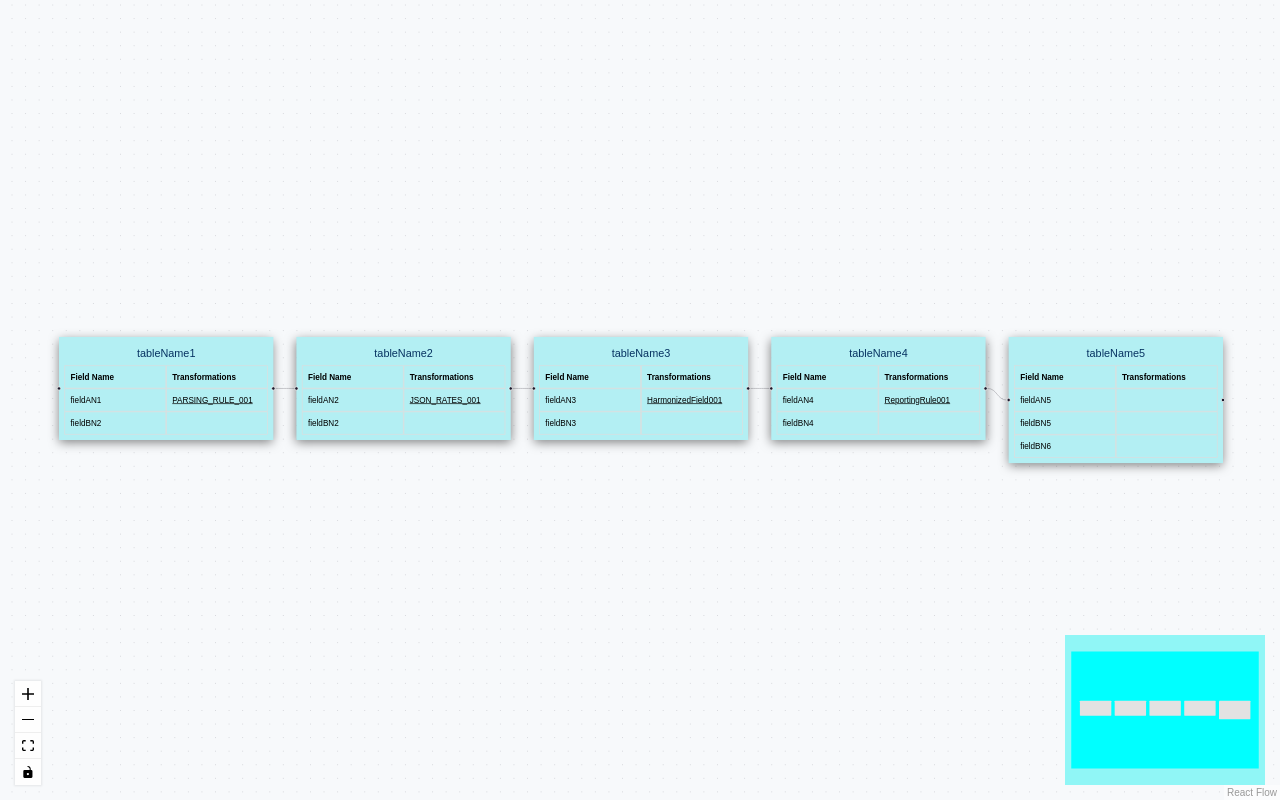
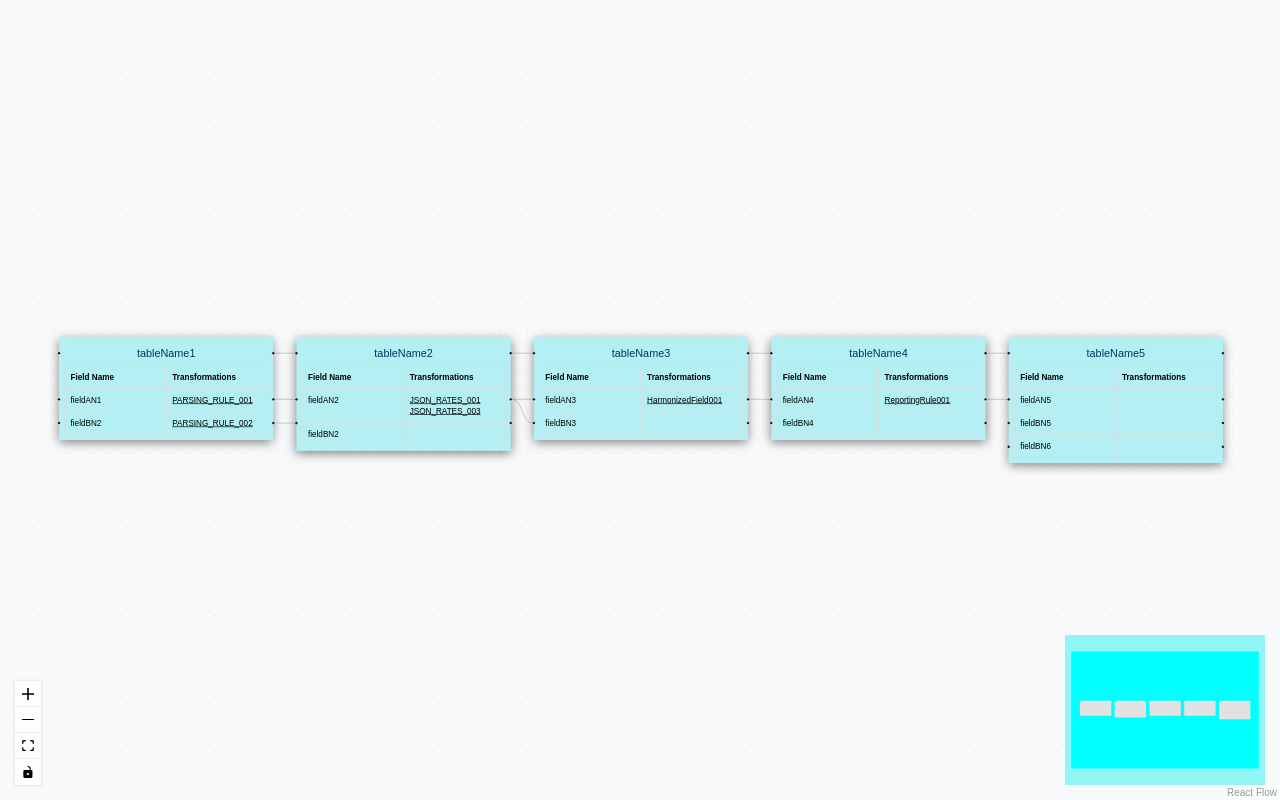
Before and after one commit to pks9862728888/react-flow-demo, a Next.js app: page / in a window 1280 px wide. Built offline with nearby package versions, Linux system fonts and the light colour scheme.

Commit message:
Added capability to display column level lineage

```diff
--- a/src/app/components/ProviderFlow.tsx
+++ b/src/app/components/ProviderFlow.tsx
@@ -20,51 +20,59 @@ const initialNodes: Node[] = [
   {
     id: '1', type: 'tableNode',
     data: {
+      id: 1,
       datasetName: 'tableName1',
       headerColumns: tableNodeHeaderCols,
-      dataRows: [{id: 1, fieldName: 'fieldAN1', transformations: [{id: 1, ruleId: "PARSING_RULE_001", type: "PARSING"}]},
-        {id: 2, fieldName: 'fieldBN2', transformations: []}]
+      dataRows: [{id: 1, colSeq: 0, fieldName: 'fieldAN1', transformations: [{id: 1, ruleId: "PARSING_RULE_001", type: "PARSING"}]},
+        {id: 2, colSeq: 1, fieldName: 'fieldBN2', transformations: [{id: 2, ruleId: "PARSING_RULE_002", type: "PARSING"}]}]
     },
     position: {x: 100, y: 100}
   },
   {
     id: '2', type: 'tableNode',
     data: {
+      id: 2,
       datasetName: 'tableName2',
       headerColumns: tableNodeHeaderCols,
-      dataRows: [{id: 1, fieldName: 'fieldAN2', transformations: [{id: 1, ruleId: "JSON_RATES_001", type: "JSON"}]},
-        {id: 2, fieldName: 'fieldBN2', transformations: []}]
+      dataRows: [{id: 1, colSeq: 0, fieldName: 'fieldAN2',
+          transformations: [
+            {id: 1, ruleId: "JSON_RATES_001", type: "JSON"},
+            {id: 2, ruleId: "JSON_RATES_003", type: "JSON"}]},
+        {id: 2, colSeq: 1, fieldName: 'fieldBN2', transformations: []}]
     },
     position: {x: 450, y: 100}
   },
   {
     id: '3', type: 'tableNode',
     data: {
+      id: 3,
       datasetName: 'tableName3',
       headerColumns: tableNodeHeaderCols,
-      dataRows: [{id: 1, fieldName: 'fieldAN3', transformations: [{id: 1, ruleId: "HarmonizedField001", type: "HRF"}]},
-        {id: 2, fieldName: 'fieldBN3', transformations: []}]
+      dataRows: [{id: 1, colSeq: 0, fieldName: 'fieldAN3', transformations: [{id: 1, ruleId: "HarmonizedField001", type: "HRF"}]},
+        {id: 2, colSeq: 1, fieldName: 'fieldBN3', transformations: []}]
     },
     position: {x: 800, y: 100}
   },
   {
     id: '4', type: 'tableNode',
     data: {
+      id: 4,
       datasetName: 'tableName4',
       headerColumns: tableNodeHeaderCols,
-      dataRows: [{id: 1, fieldName: 'fieldAN4', transformations: [{id: 1, ruleId: "ReportingRule001", type: "RF"}]},
-        {id: 2, fieldName: 'fieldBN4', transformations: []}]
+      dataRows: [{id: 1, colSeq: 0, fieldName: 'fieldAN4', transformations: [{id: 1, ruleId: "ReportingRule001", type: "RF"}]},
+        {id: 2, colSeq: 1, fieldName: 'fieldBN4', transformations: []}]
     },
     position: {x: 1150, y: 100}
   },
   {
     id: '5', type: 'tableNode',
     data: {
+      id: 5,
       datasetName: 'tableName5',
       headerColumns: tableNodeHeaderCols,
-      dataRows: [{id: 1, fieldName: 'fieldAN5', transformations: []},
-        {id: 2, fieldName: 'fieldBN5', transformations: []},
-        {id: 3, fieldName: 'fieldBN6', transformations: []}
+      dataRows: [{id: 1, colSeq: 0, fieldName: 'fieldAN5', transformations: []},
+        {id: 2, colSeq: 1, fieldName: 'fieldBN5', transformations: []},
+        {id: 3, colSeq: 2, fieldName: 'fieldBN6', transformations: []}
       ]
     },
     position: {x: 1500, y: 100}
@@ -73,13 +81,22 @@ const initialNodes: Node[] = [
 
 const initialEdges: EdgeBase[] = [
   // Table level lineage
-  {id: 'e1-2', source: '1', target: '2'},
-  {id: 'e2-3', source: '2', target: '3'},
-  {id: 'e3-4', source: '3', target: '4'},
-  {id: 'e4-5', source: '4', target: '5'},
+  {id: 'e1-2', source: '1', target: '2', sourceHandle: '1-source'},
+  {id: 'e2-3', source: '2', target: '3', sourceHandle: '2-source'},
+  {id: 'e3-4', source: '3', target: '4', sourceHandle: '3-source'},
+  {id: 'e4-5', source: '4', target: '5', sourceHandle: '4-source'},
 
   // Table column level lineage
-
+  // Parsing to json layer
+  {id: "e1-2-col1-1", source: "1", target: "2", sourceHandle: "1-1-source", targetHandle: '2-1-target'},
+  {id: "e1-2-col2-2", source: "1", target: "2", sourceHandle: "1-2-source", targetHandle: '2-2-target'},
+  // Json layer to harmonized fields layer
+  {id: "e2-3-col1-1", source: "2", target: "3", sourceHandle: "2-1-source", targetHandle: '3-1-target'},
+  {id: "e2-3-col1-2", source: "2", target: "3", sourceHandle: "2-1-source", targetHandle: '3-2-target'},
+  // Harmonized field layer to reporting field layer
+  {id: "e3-4-col1-1", source: "3", target: "4", sourceHandle: "3-1-source", targetHandle: '4-1-target'},
+  // Reporting fields layer to some other layer (dummy used for testing)
+  {id: "e4-5-col1-1", source: "4", target: "5", sourceHandle: "4-1-source", targetHandle: '5-1-target'}
 ];
 
 const nodeClassName = (node: any) => node.type;
--- a/src/app/components/TableNode/TableName.module.css
+++ b/src/app/components/TableNode/TableName.module.css
@@ -14,10 +14,15 @@
 .table {
     display: flex;
     flex-direction: column;
+    border-spacing: 0;
 }
 
 .row {
     display: flex;
+}
+
+.row:hover {
+    background-color: #8fc1c3;
 }
 
 .cell, .header {
@@ -34,7 +39,6 @@
 .header, .row, .cell {
     font-size: .75rem;
     line-height: 1rem;
-    border-collapse: collapse;
 }
 
 .header {
@@ -45,3 +49,13 @@
     font-size: .75rem; /* Extra small size */
     text-decoration: underline;
 }
+
+.tableConnectorLocation {
+    top: 1.5rem;
+}
+
+.li {
+    list-style-type: none;
+    padding: 0;
+    margin: 0;
+}
--- a/src/app/components/TableNode/TableNode.tsx
+++ b/src/app/components/TableNode/TableNode.tsx
@@ -8,9 +8,11 @@ const TableNode = ({data}: { data: any }): ReactElement => {
     <div>
       {/*Left handle to connect to previous node*/}
       <Handle
+        id={data.id + "-" + "target"}
         type="target"
         position={Position.Left}
         isConnectable={true}
+        className={styles.tableConnectorLocation}
       />
       <div className={styles.dataSetContainer}>
         <div className={styles.assetName}>{data.datasetName}</div>
@@ -22,21 +24,40 @@ const TableNode = ({data}: { data: any }): ReactElement => {
           </div>
           {data.dataRows?.map((dataRow: any) => (
             <div key={dataRow.id} className={styles.row}>
+              <Handle
+                id={data.id + "-" + dataRow.id + "-target"}
+                type="target"
+                position={Position.Left}
+                isConnectable={true}
+                style={{top: 92 + dataRow.colSeq * 35}}
+              />
               <div className={styles.cell}>{dataRow.fieldName}</div>
               <div className={styles.cell}>
                 {dataRow.transformations?.map((transformation: any) => (
-                  <a href="#" key={transformation.ruleId}
-                     className={styles.transformationRuleHyperlink}>{transformation.ruleId}</a>
+                  <li key={"li-dId" + data.id + "-drId-" + dataRow.id + "-tId-" + transformation.id}
+                    className={styles.li}>
+                    <a href="#" key={transformation.ruleId}
+                       className={styles.transformationRuleHyperlink}>{transformation.ruleId}</a>
+                  </li>
                 ))}
               </div>
+              <Handle
+                id={data.id + "-" + dataRow.id + "-source"}
+                type="source"
+                position={Position.Right}
+                isConnectable={true}
+                style={{top: 92 + dataRow.colSeq * 35}}
+              />
             </div>
           ))}
         </div>
         {/*Right handle to connect to next node*/}
         <Handle
+          id={data.id + "-" + "source"}
           type="source"
           position={Position.Right}
           isConnectable={true}
+          className={styles.tableConnectorLocation}
         />
       </div>
     </div>
```
